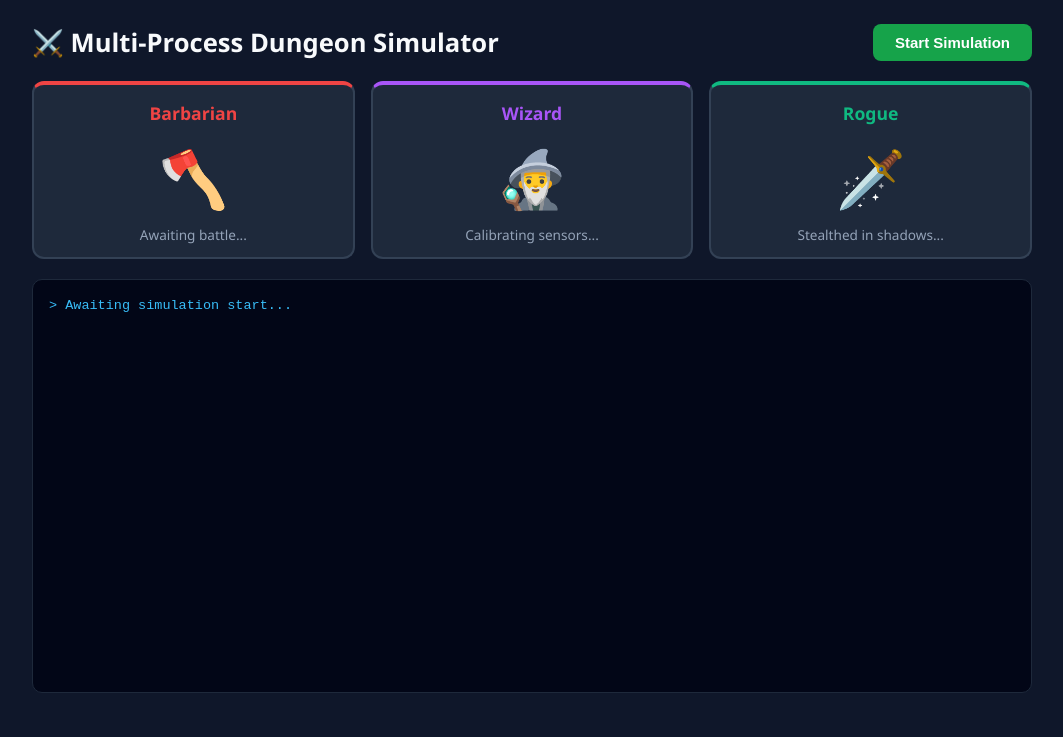
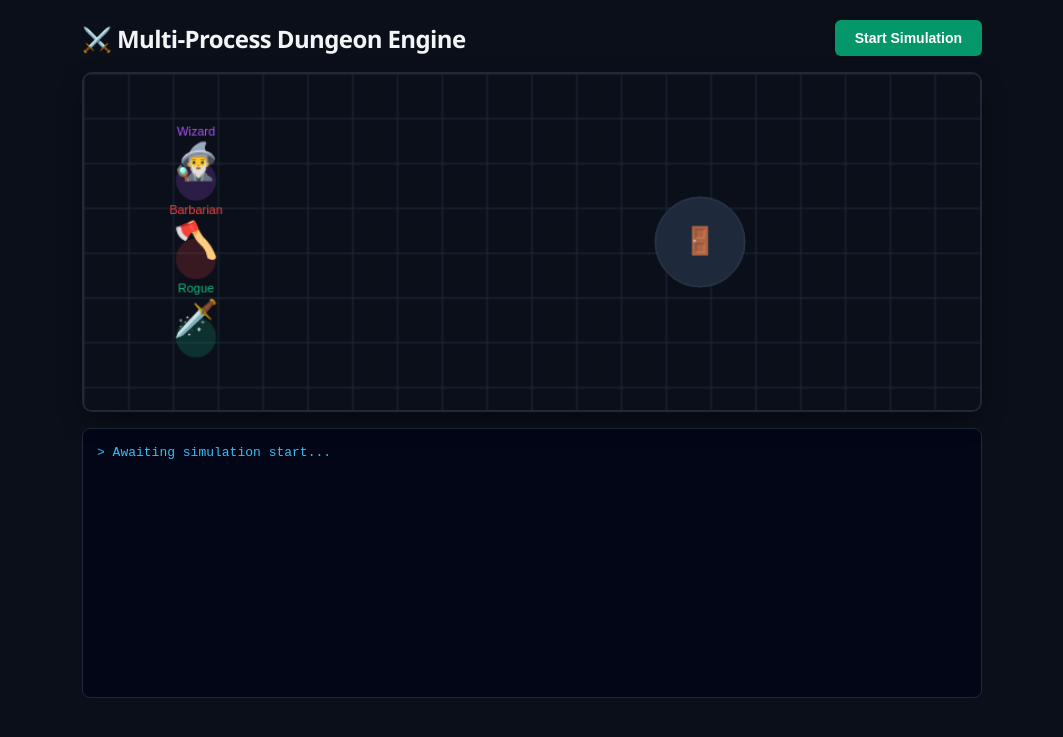
Before and after one commit to nadm2059/cecs326-dungeon-project, a Flask app: page / in a window 1280 px wide. Shown: the top 737 px of the page, without its empty margins (108-1171 px from the left). Run offline with Flask 3, Linux system fonts and the light colour scheme.

Commit message:
Enhance UI and add 2D graphics support
Updated title and styles for improved UI. Added canvas for 2D graphics and enhanced particle effects. Adjusted hero actions and terminal output.

```diff
--- a/templates/index.html
+++ b/templates/index.html
@@ -2,23 +2,21 @@
 <html lang="en">
 <head>
     <meta charset="UTF-8">
-    <title>Multi-Process Dungeon Simulator</title>
+    <title>Multi-Process Dungeon Simulator - 2D Canvas Engine</title>
     <style>
         :root {
-            --bg: #0f172a;
-            --card-bg: #1e293b;
-            --terminal-bg: #020617;
-            --barbarian-color: #ef4444;
-            --wizard-color: #a855f7;
-            --rogue-color: #10b981;
+            --bg: #0b0f19;
+            --panel-bg: #111827;
+            --border: #1f2937;
+            --text: #f3f4f6;
         }
 
         body {
             background-color: var(--bg);
-            color: #f8fafc;
-            font-family: 'Segoe UI', Tahoma, Geneva, Verdana, sans-serif;
-            padding: 24px;
-            max-width: 1000px;
+            color: var(--text);
+            font-family: 'Segoe UI', system-ui, -apple-system, sans-serif;
+            padding: 20px;
+            max-width: 900px;
             margin: 0 auto;
         }
 
@@ -26,94 +24,56 @@
             display: flex;
             justify-content: space-between;
             align-items: center;
-            margin-bottom: 20px;
+            margin-bottom: 16px;
         }
 
-        h2 { margin: 0; font-size: 1.6rem; }
+        h2 { margin: 0; font-size: 1.5rem; letter-spacing: -0.025em; }
 
         button {
-            background-color: #16a34a;
+            background-color: #059669;
             color: white;
             border: none;
-            padding: 10px 22px;
-            font-size: 15px;
+            padding: 10px 20px;
+            font-size: 14px;
             font-weight: 600;
-            border-radius: 8px;
+            border-radius: 6px;
             cursor: pointer;
-            transition: all 0.2s ease;
+            transition: background-color 0.2s, transform 0.1s;
         }
 
-        button:hover { background-color: #15803d; transform: translateY(-1px); }
+        button:hover { background-color: #047857; }
+        button:active { transform: scale(0.98); }
 
-        #dungeon-stage {
-            display: grid;
-            grid-template-columns: repeat(3, 1fr);
-            gap: 16px;
-            margin-bottom: 20px;
+        /* Canvas Stage */
+        #canvas-container {
+            position: relative;
+            background-color: #030712;
+            border: 2px solid var(--border);
+            border-radius: 10px;
+            overflow: hidden;
+            box-shadow: 0 10px 25px -5px rgba(0, 0, 0, 0.5);
+            margin-bottom: 16px;
         }
 
-        .hero-card {
-            background-color: var(--card-bg);
-            border: 2px solid #334155;
-            border-radius: 12px;
-            padding: 16px;
-            text-align: center;
-            position: relative;
-            transition: border-color 0.3s, transform 0.2s;
+        canvas {
+            display: block;
+            width: 100%;
+            height: auto;
         }
 
-        .hero-avatar {
-            font-size: 3.5rem;
-            margin: 10px 0;
-            display: inline-block;
-            transition: transform 0.15s ease-in-out;
-        }
-
-        .hero-title { font-weight: 700; font-size: 1.1rem; margin-bottom: 4px; }
-        .hero-status { font-size: 0.85rem; color: #94a3b8; height: 1.2em; }
-
-        .hero-card[data-hero="barbarian"] { border-top: 4px solid var(--barbarian-color); }
-        .hero-card[data-hero="wizard"]    { border-top: 4px solid var(--wizard-color); }
-        .hero-card[data-hero="rogue"]     { border-top: 4px solid var(--rogue-color); }
-
-        @keyframes lunge {
-            0%   { transform: translateY(0) scale(1); }
-            30%  { transform: translateY(-18px) scale(1.25) rotate(-5deg); }
-            60%  { transform: translateY(4px) scale(1.1); }
-            100% { transform: translateY(0) scale(1); }
-        }
-        .anim-lunge .hero-avatar { animation: lunge 0.5s ease-in-out; }
-        .anim-lunge { border-color: var(--barbarian-color) !important; box-shadow: 0 0 15px rgba(239, 68, 68, 0.4); }
-
-        @keyframes cast {
-            0%   { transform: scale(1) rotate(0deg); filter: drop-shadow(0 0 0 transparent); }
-            50%  { transform: scale(1.3) rotate(10deg); filter: drop-shadow(0 0 12px #a855f7); }
-            100% { transform: scale(1) rotate(0deg); filter: drop-shadow(0 0 0 transparent); }
-        }
-        .anim-cast .hero-avatar { animation: cast 0.6s ease-in-out; }
-        .anim-cast { border-color: var(--wizard-color) !important; box-shadow: 0 0 15px rgba(168, 85, 247, 0.4); }
-
-        @keyframes dash {
-            0%   { transform: translateX(0); }
-            25%  { transform: translateX(-15px) rotate(-10deg); }
-            50%  { transform: translateX(15px) rotate(10deg); }
-            100% { transform: translateX(0); }
-        }
-        .anim-dash .hero-avatar { animation: dash 0.45s ease-in-out; }
-        .anim-dash { border-color: var(--rogue-color) !important; box-shadow: 0 0 15px rgba(16, 185, 129, 0.4); }
-
+        /* Terminal Output */
         #terminal {
-            background-color: var(--terminal-bg);
-            border: 1px solid #1e293b;
-            border-radius: 10px;
-            padding: 16px;
-            font-family: 'Fira Code', 'Courier New', Courier, monospace;
-            font-size: 13.5px;
-            line-height: 1.55;
+            background-color: #020617;
+            border: 1px solid var(--border);
+            border-radius: 8px;
+            padding: 14px;
+            font-family: 'Fira Code', 'Courier New', monospace;
+            font-size: 13px;
+            line-height: 1.5;
             color: #38bdf8;
             white-space: pre-wrap;
             word-wrap: break-word;
-            height: 380px;
+            height: 240px;
             overflow-y: auto;
         }
     </style>
@@ -121,48 +81,203 @@
 <body>
 
     <div class="header">
-        <h2>⚔️ Multi-Process Dungeon Simulator</h2>
+        <h2>⚔️ Multi-Process Dungeon Engine</h2>
         <button id="startBtn" onclick="runSimulation()">Start Simulation</button>
     </div>
 
-    <div id="dungeon-stage">
-        <div class="hero-card" id="card-barbarian" data-hero="barbarian">
-            <div class="hero-title" style="color: var(--barbarian-color);">Barbarian</div>
-            <div class="hero-avatar">🪓</div>
-            <div class="hero-status" id="status-barbarian">Awaiting battle...</div>
-        </div>
-
-        <div class="hero-card" id="card-wizard" data-hero="wizard">
-            <div class="hero-title" style="color: var(--wizard-color);">Wizard</div>
-            <div class="hero-avatar">🧙‍♂️</div>
-            <div class="hero-status" id="status-wizard">Calibrating sensors...</div>
-        </div>
-
-        <div class="hero-card" id="card-rogue" data-hero="rogue">
-            <div class="hero-title" style="color: var(--rogue-color);">Rogue</div>
-            <div class="hero-avatar">🗡️</div>
-            <div class="hero-status" id="status-rogue">Stealthed in shadows...</div>
-        </div>
+    <!-- 2D Computer Graphics Arena -->
+    <div id="canvas-container">
+        <canvas id="dungeonCanvas" width="800" height="300"></canvas>
     </div>
 
+    <!-- Process Output Stream -->
     <div id="terminal">> Awaiting simulation start...</div>
 
     <script>
-        function triggerHeroAnimation(hero, animClass, statusText) {
-            const card = document.getElementById(`card-${hero}`);
-            const status = document.getElementById(`status-${hero}`);
+        const canvas = document.getElementById('dungeonCanvas');
+        const ctx = canvas.getContext('2d');
 
-            if (statusText) status.textContent = statusText;
-
-            card.classList.remove('anim-lunge', 'anim-cast', 'anim-dash');
-            void card.offsetWidth;
-            card.classList.add(animClass);
-
-            setTimeout(() => {
-                card.classList.remove(animClass);
-            }, 600);
+        // --- Particle System ---
+        const particles = [];
+        function createParticles(x, y, color, count = 15, speedMultiplier = 1) {
+            for (let i = 0; i < count; i++) {
+                const angle = Math.random() * Math.PI * 2;
+                const speed = (Math.random() * 3 + 1) * speedMultiplier;
+                particles.push({
+                    x: x,
+                    y: y,
+                    vx: Math.cos(angle) * speed,
+                    vy: Math.sin(angle) * speed,
+                    size: Math.random() * 4 + 2,
+                    color: color,
+                    life: 1.0,
+                    decay: Math.random() * 0.04 + 0.02
+                });
+            }
         }
 
+        // --- Character Sprite Entities ---
+        const heroes = {
+            barbarian: {
+                name: 'Barbarian',
+                emoji: '🪓',
+                homeX: 100, homeY: 150,
+                x: 100, y: 150,
+                targetX: 100, targetY: 150,
+                color: '#ef4444',
+                status: 'Ready'
+            },
+            wizard: {
+                name: 'Wizard',
+                emoji: '🧙‍♂️',
+                homeX: 100, homeY: 80,
+                x: 100, y: 80,
+                targetX: 100, targetY: 80,
+                color: '#a855f7',
+                status: 'Ready'
+            },
+            rogue: {
+                name: 'Rogue',
+                emoji: '🗡️',
+                homeX: 100, homeY: 220,
+                x: 100, y: 220,
+                targetX: 100, targetY: 220,
+                color: '#10b981',
+                status: 'Ready'
+            }
+        };
+
+        const targetArea = { x: 550, y: 150, radius: 40 };
+
+        // --- Render Loop (60 FPS Graphics) ---
+        function drawDungeon() {
+            // Clear Background
+            ctx.fillStyle = '#0b0f19';
+            ctx.fillRect(0, 0, canvas.width, canvas.height);
+
+            // Draw Dungeon Tile Grid
+            ctx.strokeStyle = '#1e293b';
+            ctx.lineWidth = 1;
+            const tileSize = 40;
+            for (let x = 0; x < canvas.width; x += tileSize) {
+                ctx.beginPath();
+                ctx.moveTo(x, 0);
+                ctx.lineTo(x, canvas.height);
+                ctx.stroke();
+            }
+            for (let y = 0; y < canvas.height; y += tileSize) {
+                ctx.beginPath();
+                ctx.moveTo(0, y);
+                ctx.lineTo(canvas.width, y);
+                ctx.stroke();
+            }
+
+            // Draw Target Zone / Door
+            ctx.save();
+            ctx.strokeStyle = '#334155';
+            ctx.fillStyle = '#1e293b';
+            ctx.beginPath();
+            ctx.arc(targetArea.x, targetArea.y, targetArea.radius, 0, Math.PI * 2);
+            ctx.fill();
+            ctx.stroke();
+            ctx.font = '24px sans-serif';
+            ctx.textAlign = 'center';
+            ctx.textBaseline = 'middle';
+            ctx.fillText('🚪', targetArea.x, targetArea.y);
+            ctx.restore();
+
+            // Update & Draw Particles
+            for (let i = particles.length - 1; i >= 0; i--) {
+                const p = particles[i];
+                p.x += p.vx;
+                p.y += p.vy;
+                p.life -= p.decay;
+
+                if (p.life <= 0) {
+                    particles.splice(i, 1);
+                    continue;
+                }
+
+                ctx.save();
+                ctx.globalAlpha = p.life;
+                ctx.fillStyle = p.color;
+                ctx.beginPath();
+                ctx.arc(p.x, p.y, p.size, 0, Math.PI * 2);
+                ctx.fill();
+                ctx.restore();
+            }
+
+            // Update & Draw Heroes
+            Object.values(heroes).forEach(hero => {
+                // Smooth Movement Vector Interpolation (Lerp)
+                hero.x += (hero.targetX - hero.x) * 0.15;
+                hero.y += (hero.targetY - hero.y) * 0.15;
+
+                // Auto-return home if close to target
+                if (Math.hypot(hero.targetX - hero.x, hero.targetY - hero.y) < 2 && hero.targetX !== hero.homeX) {
+                    hero.targetX = hero.homeX;
+                    hero.targetY = hero.homeY;
+                }
+
+                ctx.save();
+                // Draw Character Aura / Shadow
+                ctx.fillStyle = hero.color;
+                ctx.globalAlpha = 0.2;
+                ctx.beginPath();
+                ctx.arc(hero.x, hero.y + 15, 18, 0, Math.PI * 2);
+                ctx.fill();
+
+                // Draw Emoji Sprite
+                ctx.globalAlpha = 1.0;
+                ctx.font = '32px sans-serif';
+                ctx.textAlign = 'center';
+                ctx.textBaseline = 'middle';
+                ctx.fillText(hero.emoji, hero.x, hero.y);
+
+                // Draw Label & Status
+                ctx.font = '11px sans-serif';
+                ctx.fillStyle = hero.color;
+                ctx.fillText(hero.name, hero.x, hero.y - 28);
+                ctx.restore();
+            });
+
+            requestAnimationFrame(drawDungeon);
+        }
+
+        // Start 60 FPS Render Loop
+        drawDungeon();
+
+        // --- Action Trigger Functions ---
+        function triggerAction(heroKey, actionType) {
+            const hero = heroes[heroKey];
+            if (!hero) return;
+
+            if (actionType === 'attack') { // Barbarian Lunge
+                hero.targetX = targetArea.x - 40;
+                hero.targetY = targetArea.y + 10;
+                setTimeout(() => {
+                    createParticles(targetArea.x - 20, targetArea.y, '#ef4444', 20, 1.5);
+                }, 150);
+            }
+            else if (actionType === 'cast') { // Wizard Magic Beam
+                hero.targetX = hero.homeX + 60;
+                setTimeout(() => {
+                    // Fire particle beam toward door
+                    for (let x = hero.x + 20; x < targetArea.x; x += 15) {
+                        createParticles(x, hero.y + (Math.random() * 10 - 5), '#a855f7', 3, 0.5);
+                    }
+                }, 100);
+            }
+            else if (actionType === 'dash') { // Rogue Lockpick / Sweep
+                hero.targetX = targetArea.x - 10;
+                hero.targetY = targetArea.y - 30;
+                setTimeout(() => {
+                    createParticles(targetArea.x, targetArea.y - 20, '#10b981', 15, 1.2);
+                }, 200);
+            }
+        }
+
+        // --- SSE Stream Handler ---
         function runSimulation() {
             const terminal = document.getElementById('terminal');
             terminal.textContent = '> Launching C Engine & Spawning Party...\n\n';
@@ -172,9 +287,7 @@
             eventSource.onmessage = function(event) {
                 if (event.data === '[FINISHED]') {
                     eventSource.close();
-                    document.getElementById('status-barbarian').textContent = 'Victorious!';
-                    document.getElementById('status-wizard').textContent = 'Victorious!';
-                    document.getElementById('status-rogue').textContent = 'Loot collected!';
+                    terminal.textContent += '\n> Simulation sequence complete.\n';
                     return;
                 }
 
@@ -182,14 +295,15 @@
                 terminal.textContent += line + '\n';
                 terminal.scrollTop = terminal.scrollHeight;
 
+                // Match log events to graphics actions
                 if (line.includes('[Barbarian]') || line.includes('barbarian')) {
-                    triggerHeroAnimation('barbarian', 'anim-lunge', 'Attacking monster!');
+                    triggerAction('barbarian', 'attack');
                 }
                 else if (line.includes('[Wizard]') || line.includes('wizard')) {
-                    triggerHeroAnimation('wizard', 'anim-cast', 'Deciphering glyphs...');
+                    triggerAction('wizard', 'cast');
                 }
                 else if (line.includes('[Rogue]') || line.includes('rogue')) {
-                    triggerHeroAnimation('rogue', 'anim-dash', 'Picking locks / sweeping...');
+                    triggerAction('rogue', 'dash');
                 }
             };
 
```
